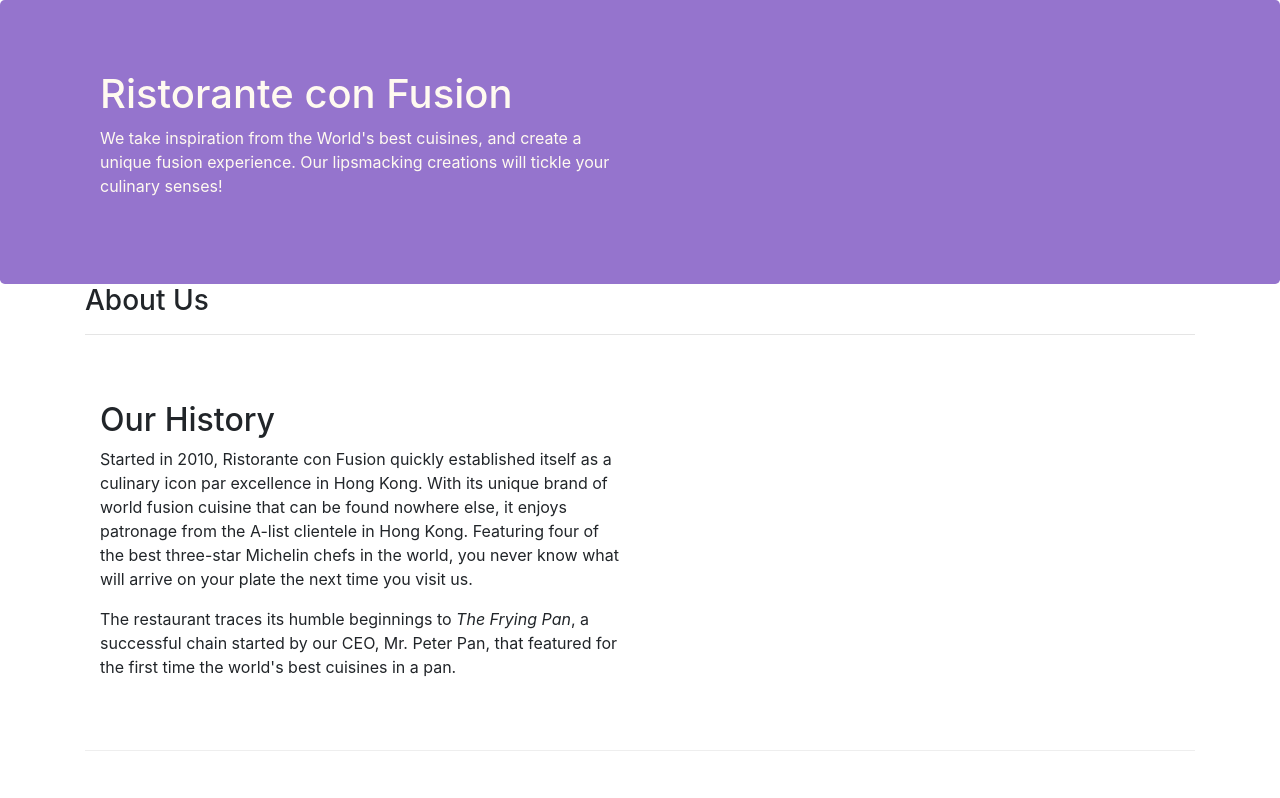
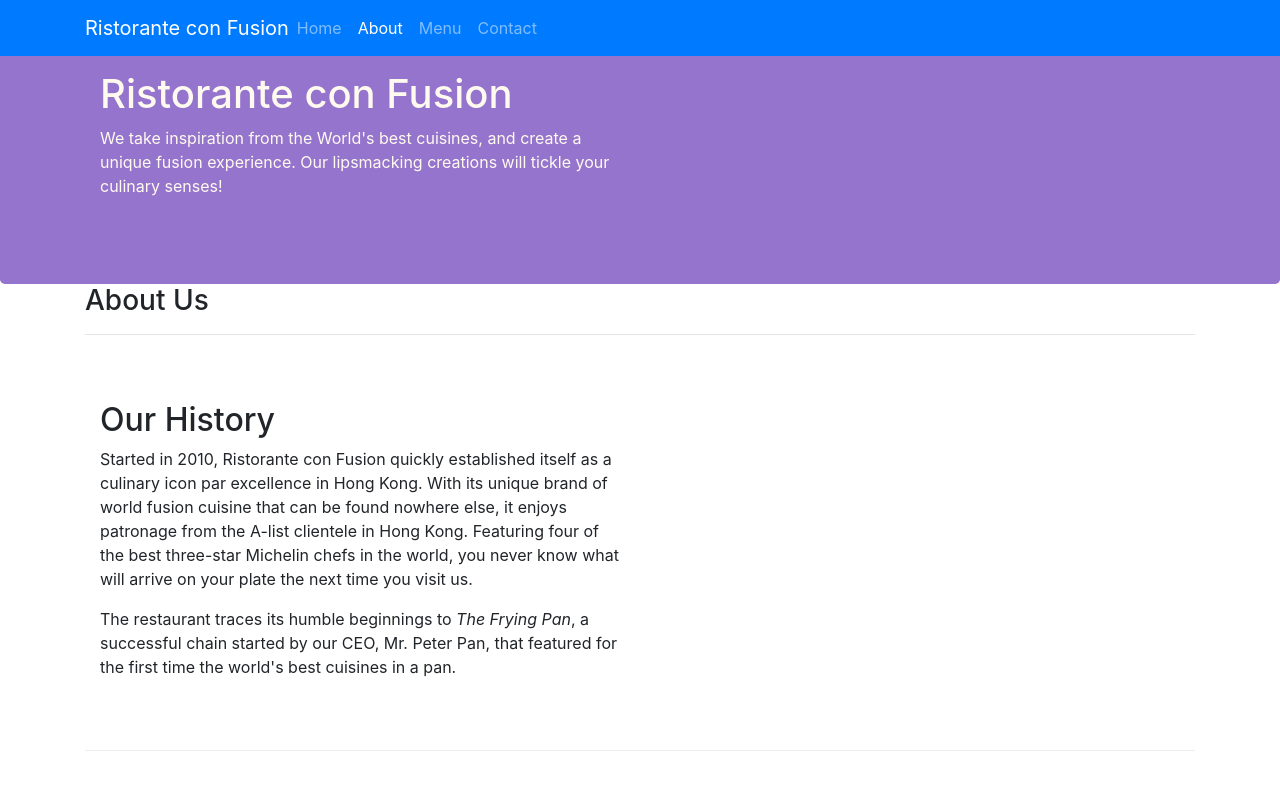
Before and after one commit to levinsamuel/coursera_bootstrap4, a website: page webapp/aboutus.html in a window 1280 px wide. Shown: the top 798 px of the page. Drawn offline with nearby package versions, Linux system fonts and the light colour scheme.

Commit message:
Add button to collapse navbar, add navbar to aboutus, add links

```diff
--- a/webapp/aboutus.html
+++ b/webapp/aboutus.html
@@ -16,6 +16,25 @@
 </head>
 
 <body>
+
+    <nav class="navbar navbar-dark navbar-expand-sm
+        bg-primary fixed-top">
+      <div class="container">
+        <button class="navbar-toggler" type="button" data-toggle="collapse"
+            data-target="#Navbar">
+          <span class="navbar-toggler-icon"></span>
+        </button>
+        <a class="navbar-brand mr-auto" href="./index.html">Ristorante con Fusion</a>
+        <div class="collapse navbar-collapse" id="Navbar">
+          <ul class="navbar-nav mr-auto">
+            <li class="nav-item"><a class="nav-link" href="./index.html">Home</a></li>
+            <li class="nav-item active"><a class="nav-link" href="#">About</a></li>
+            <li class="nav-item"><a class="nav-link" href="#">Menu</a></li>
+            <li class="nav-item"><a class="nav-link" href="#">Contact</a></li>
+          </ul>
+        </div>
+      </div>
+    </nav>
 
     <header class="jumbotron">
         <div class="container">
@@ -71,7 +90,7 @@
                 <div class="col-4 offset-1 col-sm-2">
                     <h5>Links</h5>
                     <ul class="list-unstyled">
-                        <li><a href="#">Home</a></li>
+                        <li><a href="./index.html">Home</a></li>
                         <li><a href="#">About</a></li>
                         <li><a href="#">Menu</a></li>
                         <li><a href="#">Contact</a></li>
```
Also changed, not shown: webapp/index.html (+15 -5 lines).
